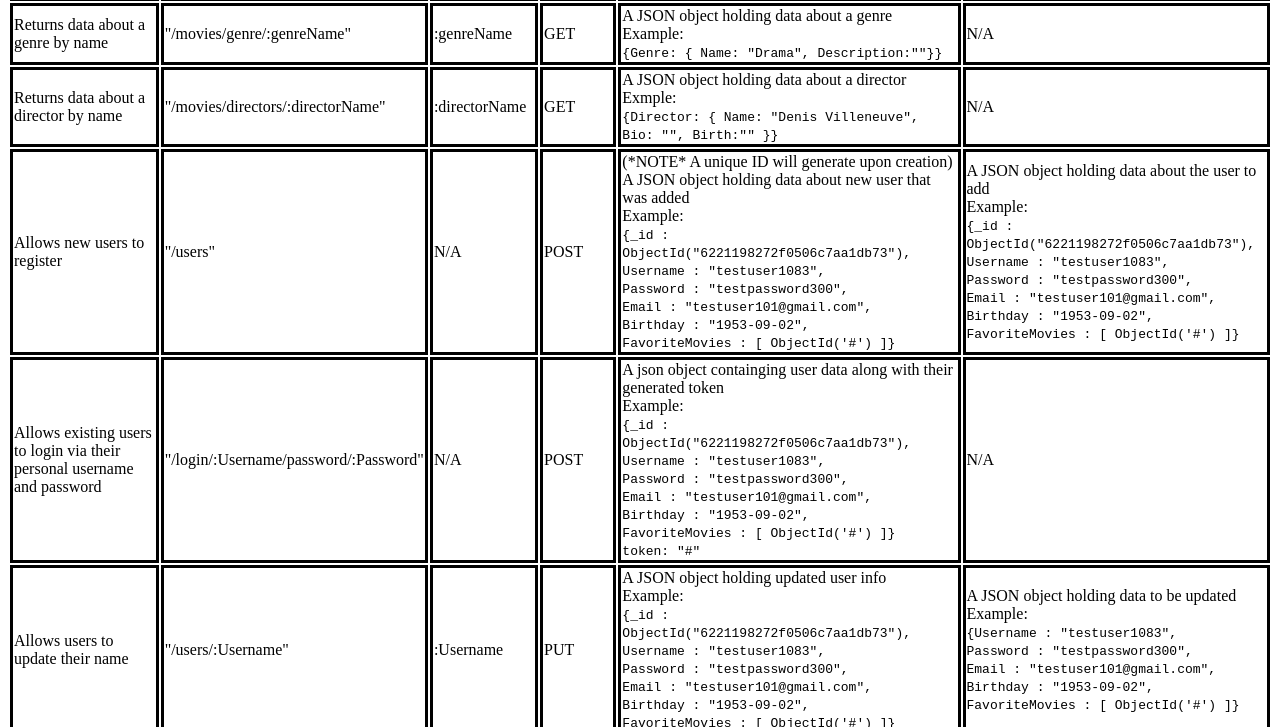
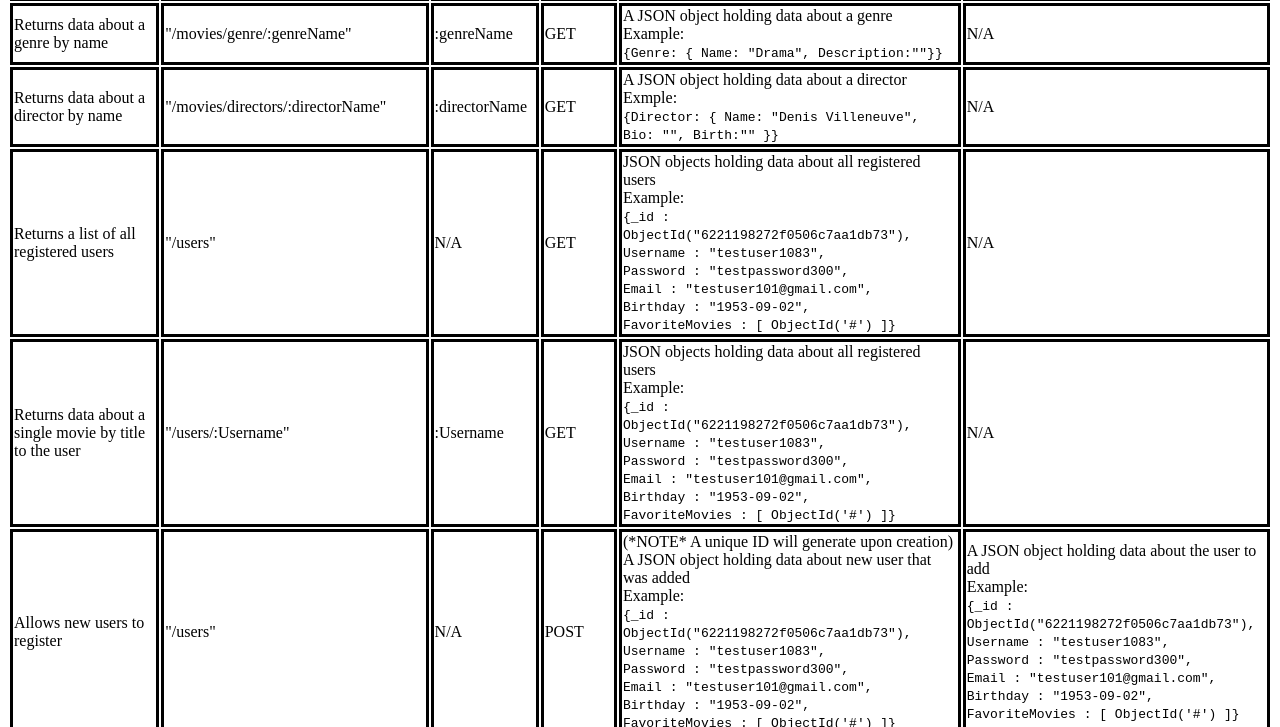
Before and after one commit to Clodus-NT/movie-api, a website: page public/documentation.html in a window 1280 px wide. Shown: the part 493-1220 px from the top of the page. Drawn offline with Linux system fonts and the light colour scheme.

Commit message:
added get users and user endpoints / changed error message in auth.js / updated documentation

```diff
--- a/auth.js
+++ b/auth.js
@@ -21,8 +21,7 @@ module.exports = (router) => {
         passport.authenticate('local', { session: false }, (error, user, info) => {
             if (error || !user) {
                 return res.status(400).json({
-                message: 'Something is not right',
-                user: user
+                message: 'User not found',
             });
         }
         req.login(user, { session: false }, (error) => {
--- a/public/documentation.html
+++ b/public/documentation.html
@@ -87,6 +87,44 @@
         </td>
         <td>N/A</td>
     </tr>
+    <tr> <!--All Users-->
+      <td>Returns a list of all registered users</td>
+      <td>"/users"</td>
+      <td>N/A</td>
+      <td>GET</td>
+      <td>
+        JSON objects holding data about all registered users<br>
+          Example:<br>
+          <code>
+            {_id : ObjectId("6221198272f0506c7aa1db73"),<br>
+            Username : "testuser1083",<br>
+            Password : "testpassword300",<br>
+            Email : "testuser101@gmail.com",<br>
+            Birthday : "1953-09-02",<br>
+            FavoriteMovies : [ ObjectId('#') ]}
+          </code>
+      </td>
+      <td>N/A</td>
+    </tr>
+    <tr> <!--Single User-->
+      <td>Returns data about a single movie by title to the user</td>
+      <td>"/users/:Username"</td>
+      <td>:Username</td>
+      <td>GET</td>
+      <td>
+        JSON objects holding data about all registered users<br>
+        Example:<br>
+          <code>
+            {_id : ObjectId("6221198272f0506c7aa1db73"),<br>
+            Username : "testuser1083",<br>
+            Password : "testpassword300",<br>
+            Email : "testuser101@gmail.com",<br>
+            Birthday : "1953-09-02",<br>
+            FavoriteMovies : [ ObjectId('#') ]}
+          </code>
+      </td>
+      <td>N/A</td>
+  </tr>
     <tr> <!--Add Users-->
         <td>Allows new users to register</td>
         <td>"/users"</td>
@@ -135,7 +173,7 @@
         </code>
       </td>
       <td>N/A</td>
-  </tr>
+    </tr>
     <tr> <!--Update Users-->
         <td>Allows users to update their name</td>
         <td>"/users/:Username"</td>
```
Also changed, not shown: index.js (+22 -0 lines).
